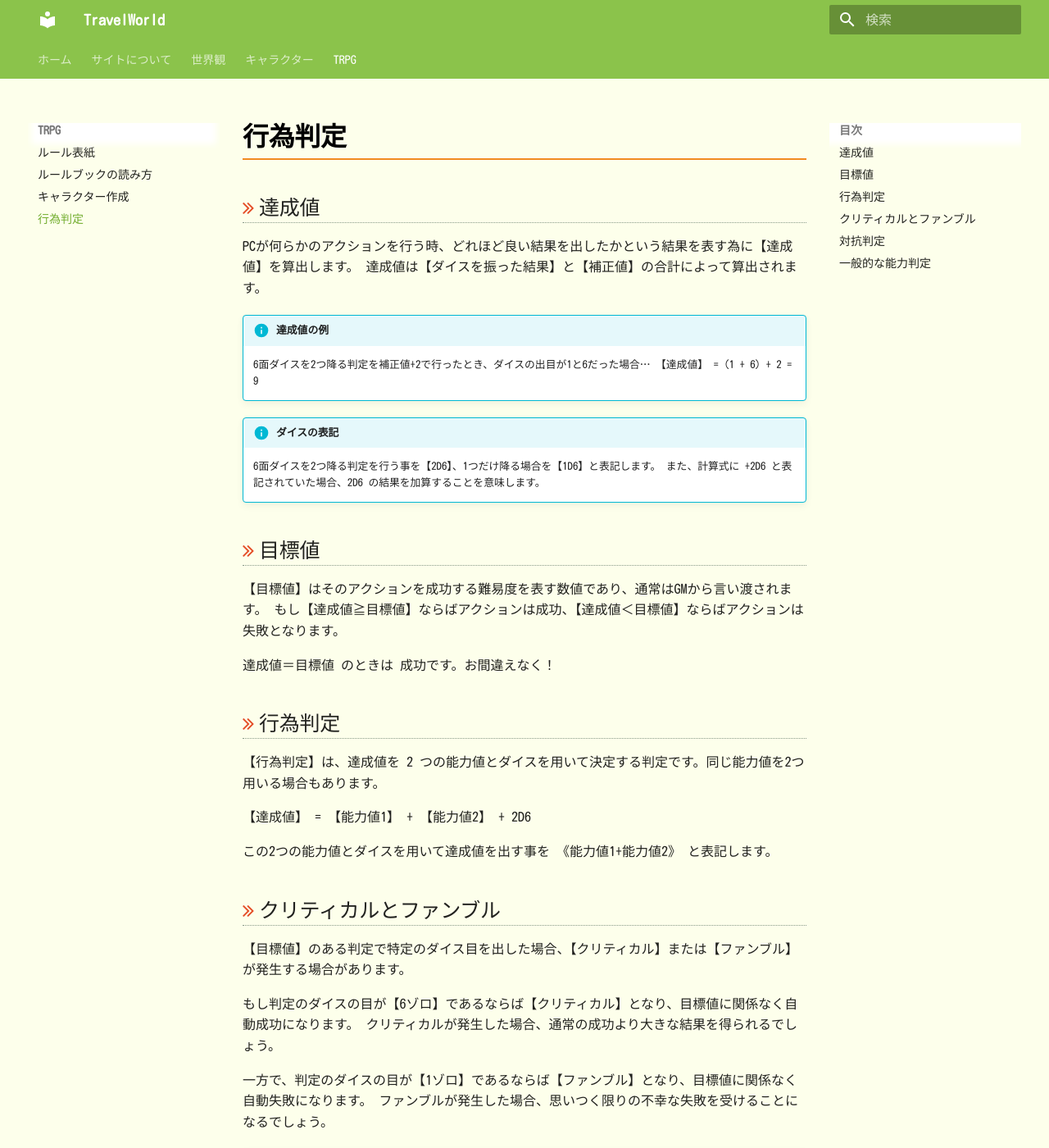
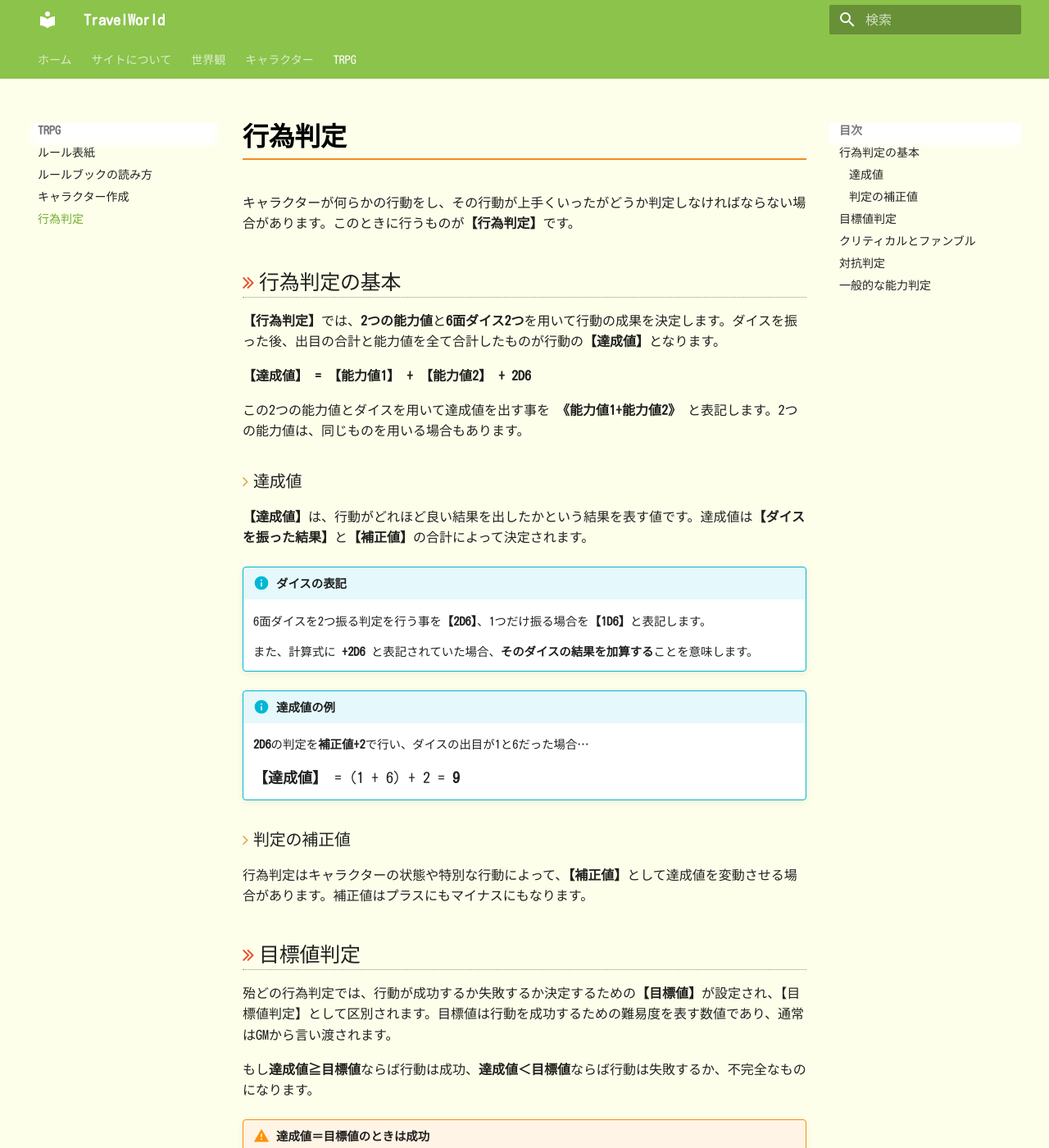
Before and after one commit to leftonbo/travelworld-docs, an MkDocs documentation site: the page built from docs/trpg/action-check-rule.md, in a window 1280 px wide and 1400 px high. Shown: the whole window at 82% size. Built offline with MkDocs 1.6.1 and Material for MkDocs 9.7.7, drawn with Linux system fonts in a browser that asks for light colours; nearby versions of some CDN libraries; some of the changed text lies outside the part shown.

Commit message:
文章修正

```diff
--- a/docs/stylesheets/extra.css
+++ b/docs/stylesheets/extra.css
@@ -29,3 +29,11 @@ body {
     margin-right: 6px;
     display: inline;
 }
+
+.text-large {
+    font-size: 125%;
+}
+
+.md-typeset .admonition {
+    font-size: .72rem;
+}
--- a/docs/trpg/action-check-rule.md
+++ b/docs/trpg/action-check-rule.md
@@ -1,76 +1,85 @@
 # 行為判定
 
-## 達成値
-PCが何らかのアクションを行う時、どれほど良い結果を出したかという結果を表す為に【達成値】を算出します。
-達成値は【ダイスを振った結果】と【補正値】の合計によって算出されます。
+キャラクターが何らかの行動をし、その行動が上手くいったがどうか判定しなければならない場合があります。このときに行うものが**【行為判定】**です。
+
+## 行為判定の基本
+
+**【行為判定】**では、**2つの能力値**と**6面ダイス2つ**を用いて行動の成果を決定します。ダイスを振った後、出目の合計と能力値を全て合計したものが行動の**【達成値】**となります。
+
+**【達成値】 = 【能力値1】 + 【能力値2】 + 2D6**
+
+この2つの能力値とダイスを用いて達成値を出す事を **《能力値1+能力値2》** と表記します。2つの能力値は、同じものを用いる場合もあります。
+
+### 達成値
+
+**【達成値】**は、行動がどれほど良い結果を出したかという結果を表す値です。達成値は**【ダイスを振った結果】**と**【補正値】**の合計によって決定されます。
+
+!!! info "ダイスの表記"
+    6面ダイスを2つ振る判定を行う事を**【2D6】**、1つだけ振る場合を**【1D6】**と表記します。
+
+    また、計算式に **+2D6** と表記されていた場合、**そのダイスの結果を加算する**ことを意味します。
 
 !!! info "達成値の例"
-    6面ダイスを2つ降る判定を補正値+2で行ったとき、ダイスの出目が1と6だった場合…
-    【達成値】 = (1 + 6) + 2 = 9
+    **2D6**の判定を**補正値+2**で行い、ダイスの出目が1と6だった場合…
 
-!!! info "ダイスの表記"
-    6面ダイスを2つ降る判定を行う事を【2D6】、1つだけ降る場合を【1D6】と表記します。
-    また、計算式に +2D6 と表記されていた場合、2D6 の結果を加算することを意味します。
+    <span class="text-large">**【達成値】** = (1 + 6) + 2 = **9**</span>
 
-## 目標値
-【目標値】はそのアクションを成功する難易度を表す数値であり、通常はGMから言い渡されます。
-もし【達成値≧目標値】ならばアクションは成功、【達成値＜目標値】ならばアクションは失敗となります。
+### 判定の補正値
 
- 達成値＝目標値 のときは 成功です。お間違えなく！
+行為判定はキャラクターの状態や特別な行動によって、**【補正値】**として達成値を変動させる場合があります。補正値はプラスにもマイナスにもなります。
 
-## 行為判定
-【行為判定】は、達成値を 2 つの能力値とダイスを用いて決定する判定です。同じ能力値を2つ用いる場合もあります。
+## 目標値判定
 
-【達成値】 = 【能力値1】 + 【能力値2】 + 2D6
+殆どの行為判定では、行動が成功するか失敗するか決定するための**【目標値】**が設定され、【目標値判定】として区別されます。目標値は行動を成功するための難易度を表す数値であり、通常はGMから言い渡されます。
 
-この2つの能力値とダイスを用いて達成値を出す事を 《能力値1+能力値2》 と表記します。
+もし**達成値≧目標値**ならば行動は成功、**達成値＜目標値**ならば行動は失敗するか、不完全なものになります。
+
+!!! warning "達成値＝目標値のときは成功"
+    判定結果が**達成値＝目標値** のときは**成功**です。お間違えなく！
 
 ## クリティカルとファンブル
-【目標値】のある判定で特定のダイス目を出した場合、【クリティカル】または【ファンブル】が発生する場合があります。
 
-もし判定のダイスの目が【6ゾロ】であるならば【クリティカル】となり、目標値に関係なく自動成功になります。
-クリティカルが発生した場合、通常の成功より大きな結果を得られるでしょう。
+目標値判定で特定のダイス目を出した場合、**【クリティカル】**または**【ファンブル】**が発生する場合があります。
 
-一方で、判定のダイスの目が【1ゾロ】であるならば【ファンブル】となり、目標値に関係なく自動失敗になります。
-ファンブルが発生した場合、思いつく限りの不幸な失敗を受けることになるでしょう。
+もし判定のダイスの目が**6ゾロ**であるならば**【クリティカル】**となり、目標値に関係なく自動成功になります。クリティカルが発生した場合、通常の成功より大きな結果を得られるでしょう。
+
+一方で、判定のダイスの目が**1ゾロ**であるならば**【ファンブル】**となり、目標値に関係なく自動失敗になります。ファンブルが発生した場合、思いつく限りの不幸な失敗を受けることになるでしょう。
 
 !!! info "PCがファンブルした場合"
-    PCがファンブルの結果を出した場合、そのPCは直ちに【スペシャルポイントを 1 点獲得】します。
-
-!!! info "達成値のみの時は適用なし"
-    達成値のみを出す場合、クリティカルやファンブルの処理は行いません。
-
+    PCがファンブルの結果を出した場合、そのPCは直ちに**スペシャルポイントを1点獲得**します。
 
 ## 対抗判定
-【対抗判定】は、あるアクションに対して相手が対抗しようとした時に用いる判定です。
-対抗判定では、アクションを行う【能動側】とそれに対抗する【受動側】で互いに【行為判定】を行い、【達成値が大きい方が勝利】となります。
 
-!!! info "同値になった場合"
-    基本的に【PC側の勝利、NPC側の敗北】として処理します。
-    もしPC同士やNPC同士の対抗判定である場合、必要ならば【2D6のみで対抗判定】を決着がつくまで行ってください。
+**【対抗判定】**は、あるアクションに対して相手が対抗しようとした時に用いる判定です。
+対抗判定では、アクションを行う**【能動側】**とそれに対抗する**【受動側】**で互いに**【行為判定】**を行い、【達成値が大きい方が勝利】となります。
+
+!!! info "対抗判定の達成値が同じになった場合"
+    基本的に**PC側の勝利、NPC側の敗北**として処理します。
+
+    もしPC同士やNPC同士の対抗判定である場合、必要ならば**2D6のみで対抗判定**を決着がつくまで行ってください。
 
 !!! info "対抗判定のクリティカルとファンブル"
     判定においてクリティカルを出した場合は出した側の自動勝利、ファンブルを出した場合は出した側の自動敗北となります。
-    両者ともクリティカルもしくはファンブルになった場合は上記『同値になった場合』の処理に従ってください。
+
+    両者ともクリティカルもしくはファンブルになった場合は『対抗判定の達成値が同じになった場合』の処理に従ってください。
 
 !!! info "NPCにクリティカルを出された場合"
-    PC対NPCの対抗判定において、NPC側がクリティカルの結果を出してPC側の自動敗北となった場合、
-    そのPCは直ちに【スペシャルポイントを1点獲得】します。
+    PC対NPCの対抗判定において、NPC側がクリティカルの結果を出してPC側の自動敗北となった場合、そのPCは直ちに**スペシャルポイントを1点獲得**します。
 
 
 ## 一般的な能力判定
-能力値別の判定内容の目安は以下のようになります。
-日常的・普遍的な行動において能力値判定をする場合の目安としてお使い下さい。
 
-| 判定の種類              | 使用する能力値 |
-|--------------------|---------|
-| 筋力判定               | 《体力＋体力》 |
-| 身体能力判定、近接攻撃判定      | 《体力＋機敏》 |
-| 五感判定               | 《体力＋知性》 |
-| 耐久判定、疲労耐性判定        | 《体力＋精神》 |
-| 敏捷判定               | 《機敏＋機敏》 |
-| 発見判定、射撃判定、回避判定     | 《機敏＋知性》 |
-| 精密操作判定             | 《機敏＋精神》 |
-| 知識判定               | 《知性＋知性》 |
-| 交渉判定、魔法行使判定、危機感知判定 | 《知性＋精神》 |
-| 恐怖耐性判定             | 《精神＋精神》 |
+能力値別の判定内容の目安は以下のようになります。日常的・普遍的な行動において能力値判定をする場合の目安としてお使い下さい。
+
+| 判定の種類                           | 使用する能力値     |
+|--------------------------------------|--------------------|
+| 筋力判定                             | **《体力＋体力》** |
+| 身体能力判定、近接攻撃判定           | **《体力＋機敏》** |
+| 五感判定                             | **《体力＋知性》** |
+| 耐久判定、疲労耐性判定               | **《体力＋精神》** |
+| 敏捷判定                             | **《機敏＋機敏》** |
+| 発見判定、射撃判定、回避判定         | **《機敏＋知性》** |
+| 精密操作判定                         | **《機敏＋精神》** |
+| 知識判定                             | **《知性＋知性》** |
+| 交渉判定、魔法行使判定、危機感知判定 | **《知性＋精神》** |
+| 恐怖耐性判定                         | **《精神＋精神》** |
```
Also changed, not shown: docs/trpg/make-your-character.md (+10 -5 lines).
